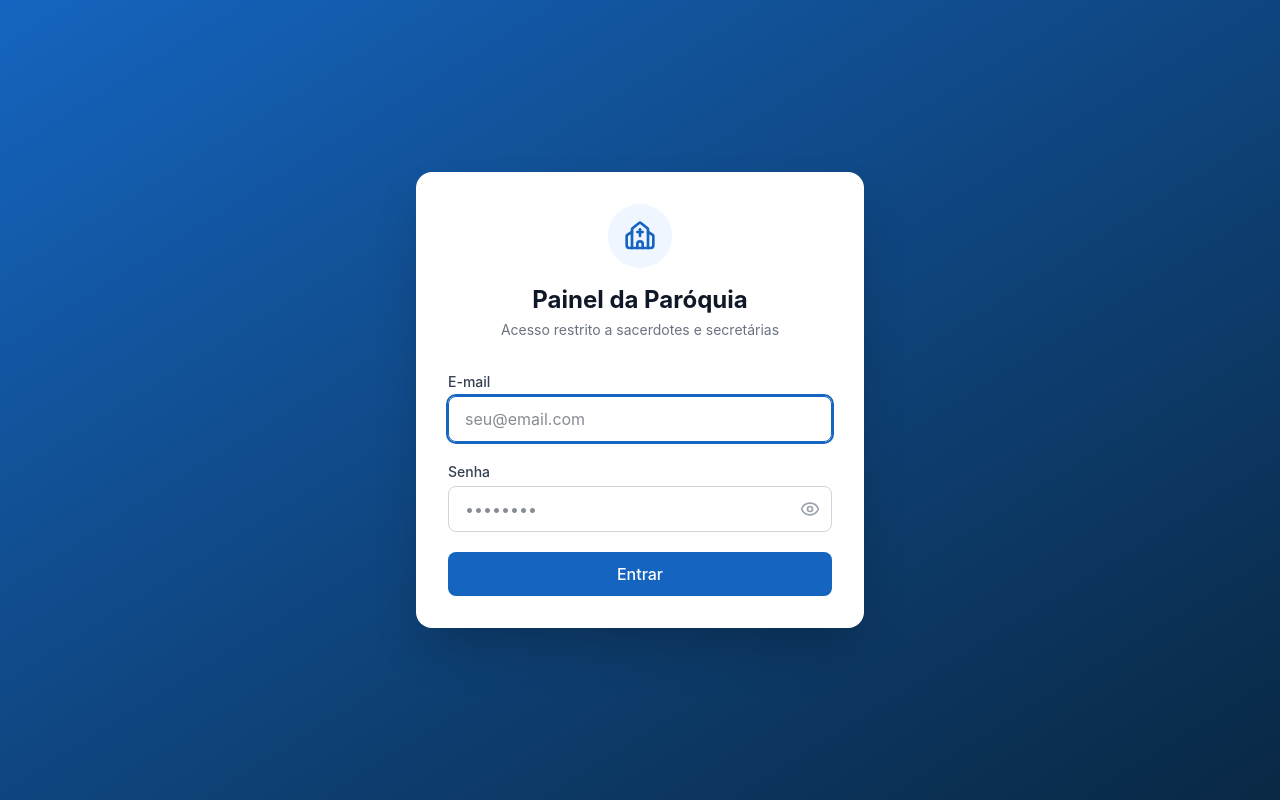
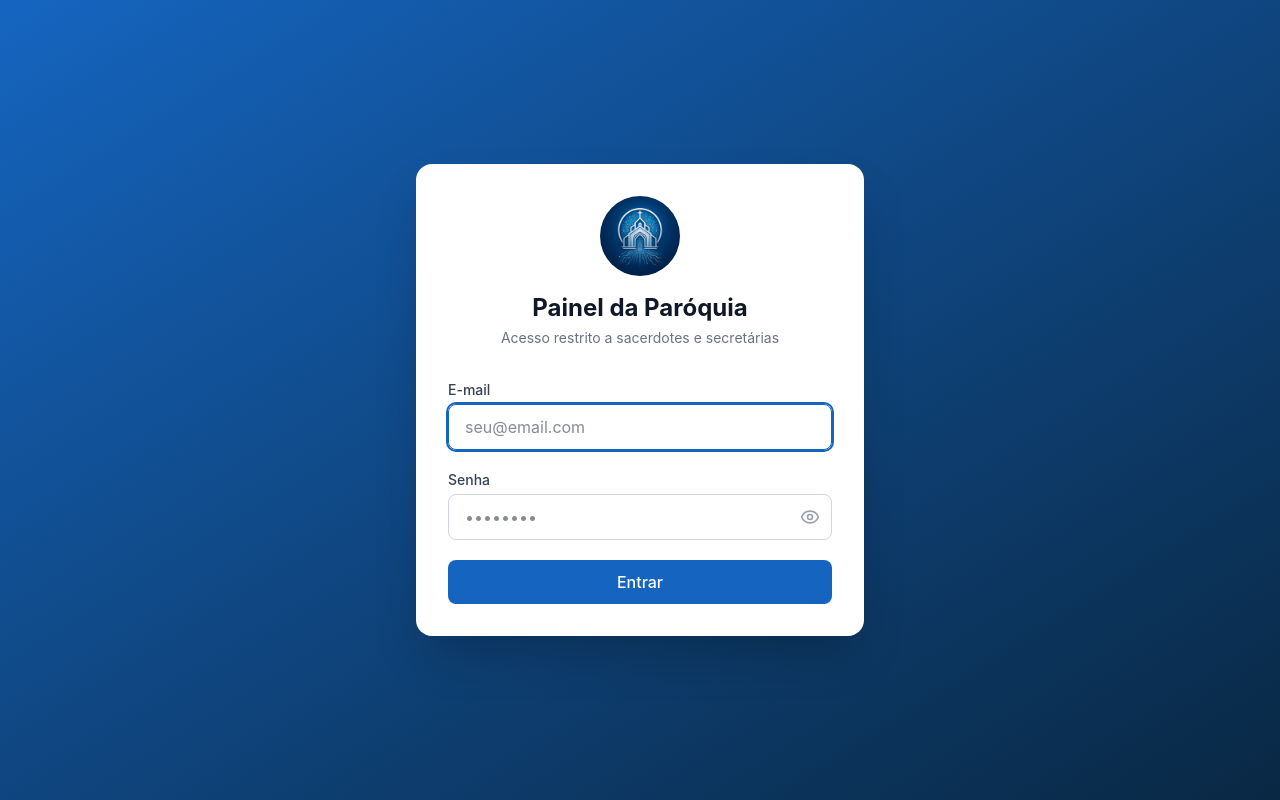
Before and after one commit to userlotustechnology/nossaparoquia_paroquia, a React (Vite) app: page /login in a window 1280 px wide. Built offline with nearby package versions, Linux system fonts and the light colour scheme.

Commit message:
v1.0.0 - stable version

```diff
--- a/index.html
+++ b/index.html
@@ -2,7 +2,7 @@
 <html lang="pt-BR">
   <head>
     <meta charset="UTF-8" />
-    <link rel="icon" type="image/svg+xml" href="/vite.svg" />
+    <link rel="icon" type="image/png" href="/logo.png" />
     <meta name="viewport" content="width=device-width, initial-scale=1.0" />
     <title>Painel da Paróquia — Nossa Paróquia Online</title>
   </head>
--- a/src/components/Layout.tsx
+++ b/src/components/Layout.tsx
@@ -10,7 +10,6 @@
   LogOut,
   Menu,
   X,
-  Church,
   ChevronDown,
 } from 'lucide-react';
 
@@ -139,7 +138,7 @@
       {/* Logo / Header */}
       <div className="flex items-center justify-between h-16 px-4 border-b border-gray-200">
         <div className="flex items-center gap-2">
-          <Church className="h-7 w-7 text-primary-500" />
+          <img src="/logo.png" alt="Logo" className="h-8 w-8 rounded-full" />
           <span className="text-lg font-bold text-primary-500">Paróquia</span>
         </div>
         {onClose && (
--- a/src/pages/Login.tsx
+++ b/src/pages/Login.tsx
@@ -1,7 +1,7 @@
 import { useState, type FormEvent } from 'react';
 import { useNavigate } from 'react-router-dom';
 import { useAuth } from '@/contexts/AuthContext';
-import { Church, Eye, EyeOff } from 'lucide-react';
+import { Eye, EyeOff } from 'lucide-react';
 
 export default function Login() {
   const [email, setEmail] = useState('');
@@ -40,9 +40,11 @@
         <div className="bg-white rounded-2xl shadow-2xl p-8">
           {/* Header */}
           <div className="text-center mb-8">
-            <div className="mx-auto w-16 h-16 bg-primary-50 rounded-full flex items-center justify-center mb-4">
-              <Church className="h-8 w-8 text-primary-500" />
-            </div>
+            <img
+              src="/logo.png"
+              alt="Nossa Paróquia Online"
+              className="mx-auto w-20 h-20 rounded-full mb-4"
+            />
             <h1 className="text-2xl font-bold text-gray-900">Painel da Paróquia</h1>
             <p className="text-sm text-gray-500 mt-1">
               Acesso restrito a sacerdotes e secretárias
```
Also changed, not shown: public/logo.png (added).
